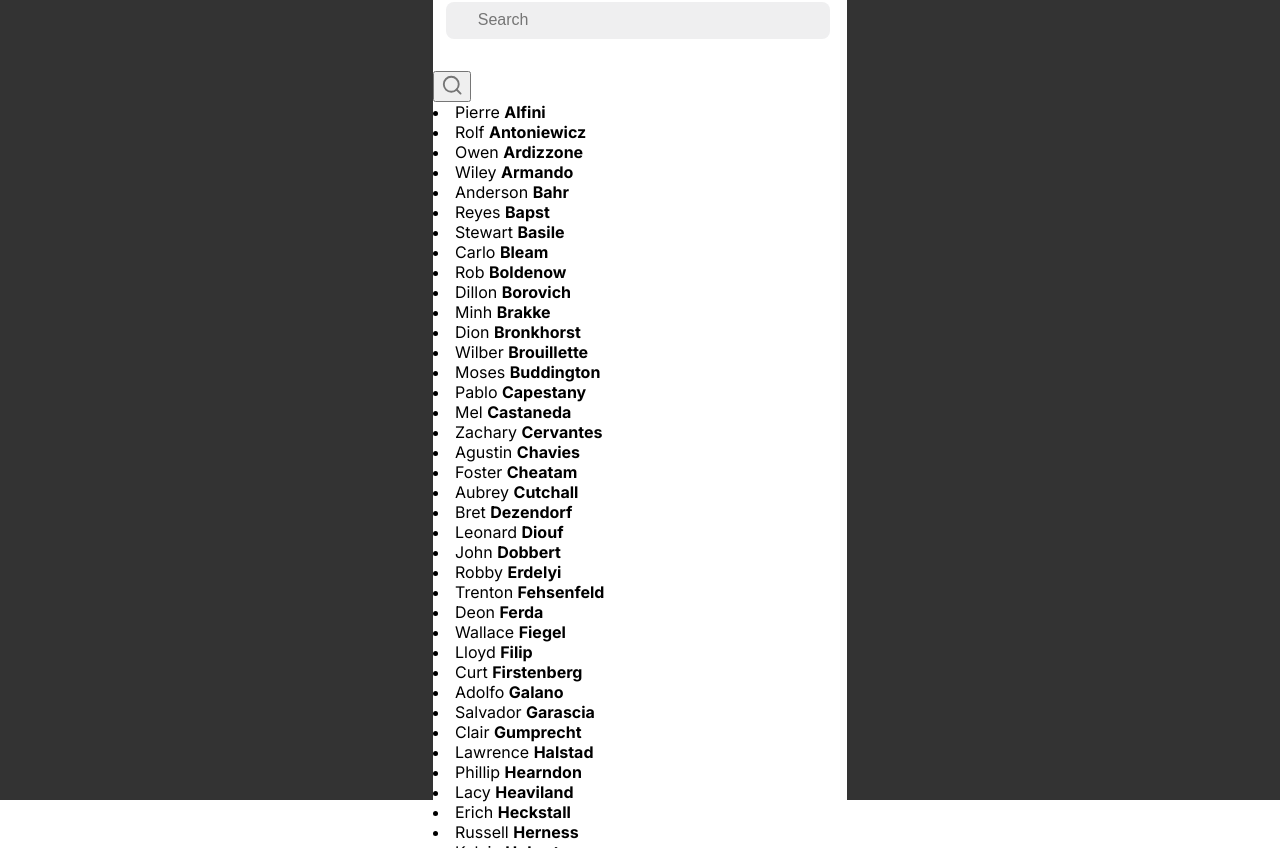
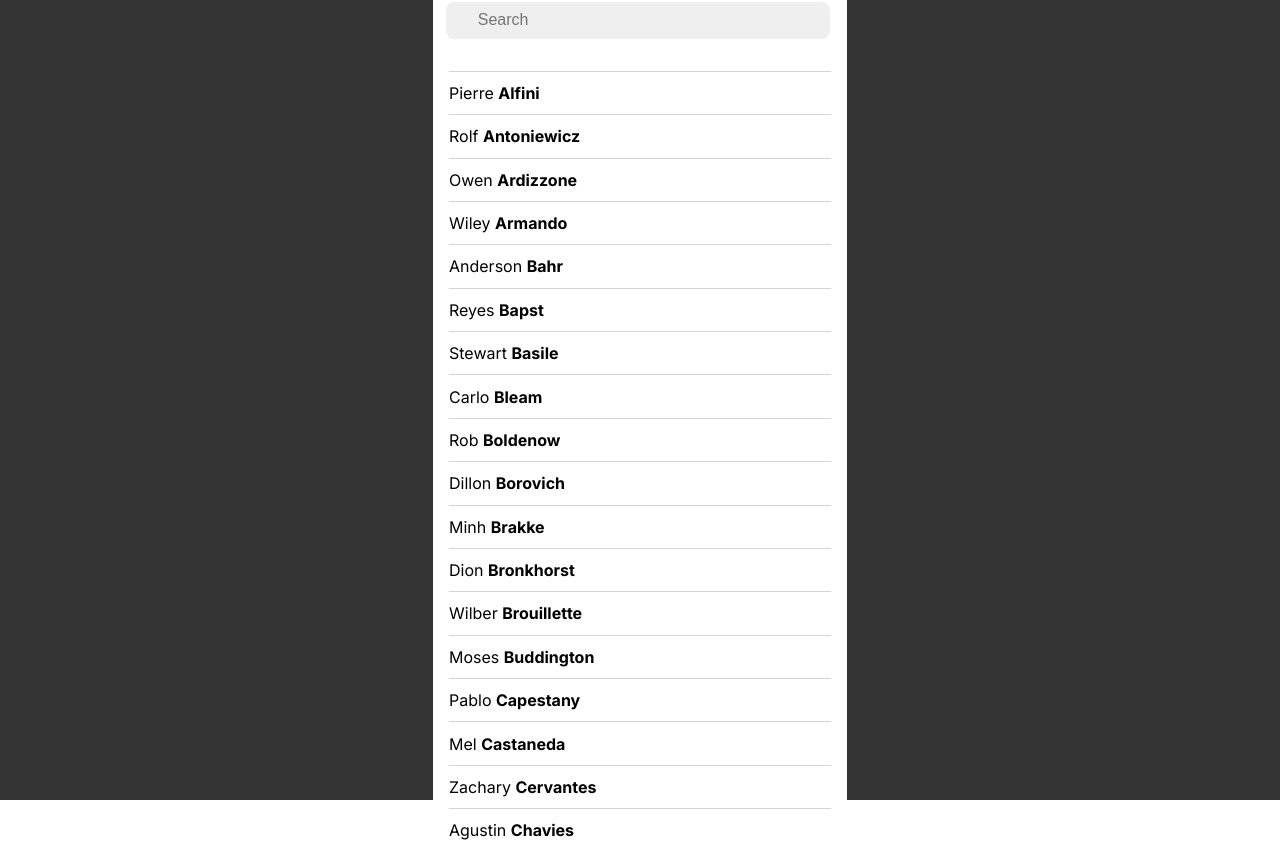
Before and after one commit to dararod/ios-contacts-clone, a React (Create React App) app: page / in a window 1280 px wide. Built offline with nearby package versions, Linux system fonts and the light colour scheme.

Commit message:
refactor: reimpl contacts list as module

```diff
--- a/src/components/Contacts/ContactsList.css
+++ /dev/null
@@ -1,66 +0,0 @@
-.nav-contacts {
-    align-items: center;
-    display: flex;
-    justify-content: space-between;
-    padding-bottom: .5rem;
-    padding-top: 1rem;
-    position: sticky;
-  }
-
-  .nav-contacts h1 {
-    margin-left: 3rem;
-    color: #000;
-    font-size: 1.3rem;
-    font-weight: 600;
-    margin: 0;
-  }
-
-  .icon-button {
-    border: none;
-    background-color: transparent;
-    cursor: pointer;
-    display: flex;
-    margin-left: 2.5rem;
-    padding-right: 1rem;
-  }
-
-  .groups-button {
-    background-color: transparent;
-    border: transparent;
-    color: #007aff;
-    cursor: pointer;
-    font-size: 1.1rem;
-    padding-left: 1rem;
-  }
-
-  .input-search {
-    background-color: #efeff0;
-    border: transparent;
-    border-radius: .5rem;
-    color: #000;
-    font-size: 1rem;
-    height: 2.3rem;
-    margin-bottom: 2rem;
-    margin-left: .8rem;
-    outline: none;
-    padding-left: 2rem;
-    position: relative;
-    width: 24rem;
-  }
-
-  .contacts-list {
-    height: 2rem;
-    list-style: none;
-    border-top: 1px solid #c6c6c8;
-    padding: .5rem;
-    margin-left: 1rem;
-    margin-right: 1rem;
-  }
-
-  .search {
-    border: none;
-    bottom: 4rem;
-    background-color: transparent;
-    left: .7rem;
-    position: relative;
-  }
--- /dev/null
+++ b/src/components/Contacts/ContactsList/ContactsList.css
@@ -0,0 +1,23 @@
+#contacts-list {
+  list-style: none;
+  margin: 0;
+  padding: 0;
+}
+
+.contacts-list-item {
+  border-bottom: 1px solid #D4D4D6;
+  margin: 0 auto;
+  width: calc(100% - 2rem);
+}
+
+.contacts-list-item:first-of-type {
+  border-top: 1px solid #D4D4D6;
+}
+
+.contacts-list-item a {
+  display: block;
+  color: #000000;
+  padding: .7rem 0;
+  text-decoration: none;
+  width: 100%;
+}
--- /dev/null
+++ b/src/components/Contacts/ContactsList/index.jsx
@@ -0,0 +1,22 @@
+import React from 'react';
+import { Link } from 'react-router-dom';
+
+import './ContactsList.css';
+
+export default function ContactsList({
+  contacts
+}) {
+  return (
+    <ul id="contacts-list">
+      {
+        contacts.map((contact) => (
+          <li className="contacts-list-item" key={contact.id}>
+            <Link to={`/${contact.id}`}>
+              {contact.namefirst} <b>{contact.namelast}</b>
+            </Link>
+          </li>
+        ))
+      }
+    </ul>
+  );
+}
--- a/src/views/Contacts.jsx
+++ b/src/views/Contacts.jsx
@@ -1,11 +1,11 @@
 import { useState } from 'react';
-import { FiSearch } from 'react-icons/fi';
 
 import Nav from '../components/Contacts/Nav';
+import ContactsList from '../components/Contacts/ContactsList';
 import database from '../static/dumbdata_with_ids.json';
 
 export default function Contacts() {
-  const [contacts, setContacts] = useState(database.sort((a, b) => {
+  const [contacts, _setContacts] = useState(database.sort((a, b) => {
     if (a.namelast.toUpperCase() > b.namelast.toUpperCase()) {
       return 1;
     }
@@ -17,13 +17,7 @@ export default function Contacts() {
   return (
     <div>
       <Nav />
-      <main>
-        <button className='search'><FiSearch size={'1.4rem'} color={'#757575'} /></button>
-        {
-          contacts.map((contact) => <li className='contacts-list'>{contact.namefirst} <strong>{contact.namelast}</strong></li>
-          )
-        }
-      </main>
+      <ContactsList contacts={contacts} />
     </div>
   );
 }
```
Also changed, not shown: src/components/Contacts/index.jsx (deleted, +0 -34 lines).
